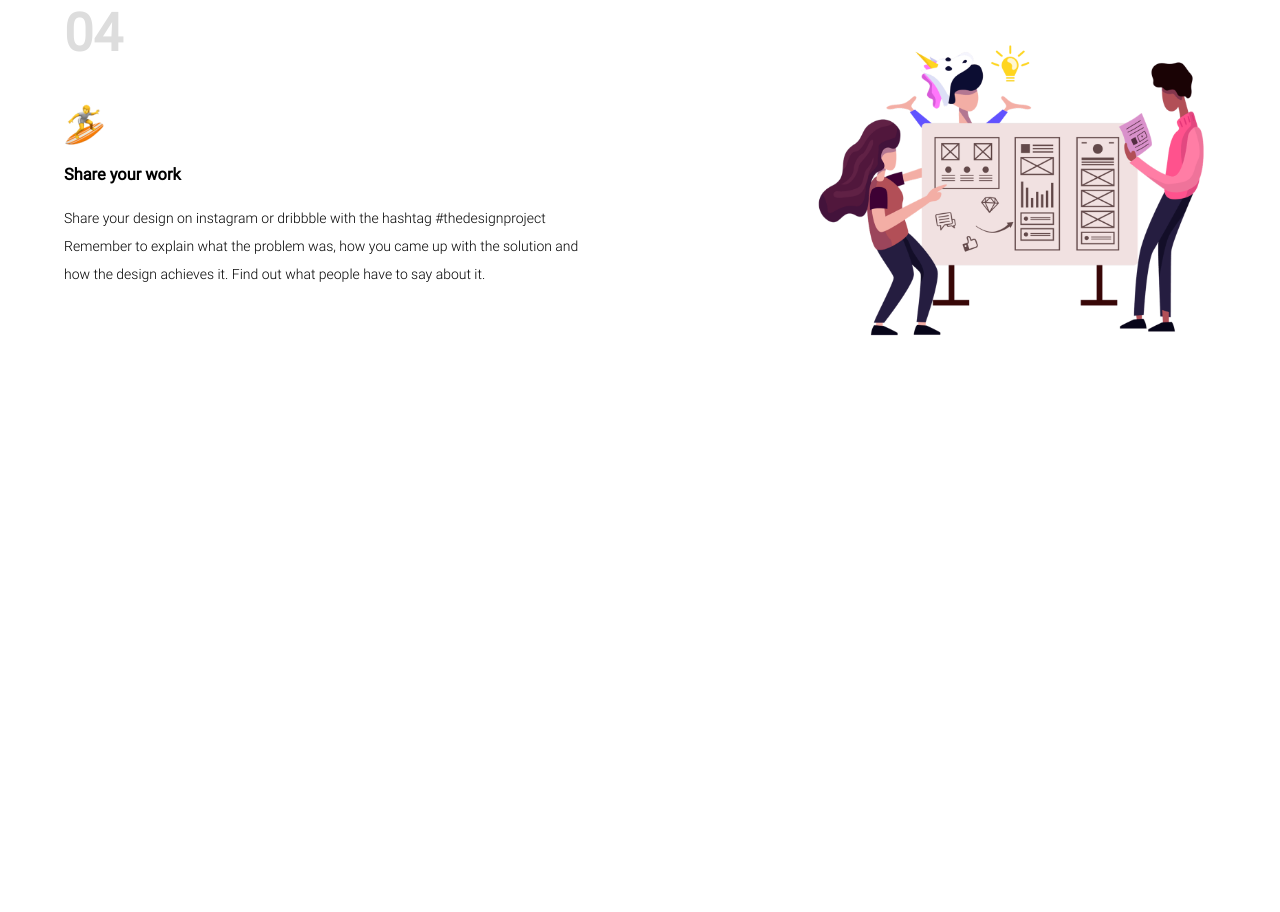
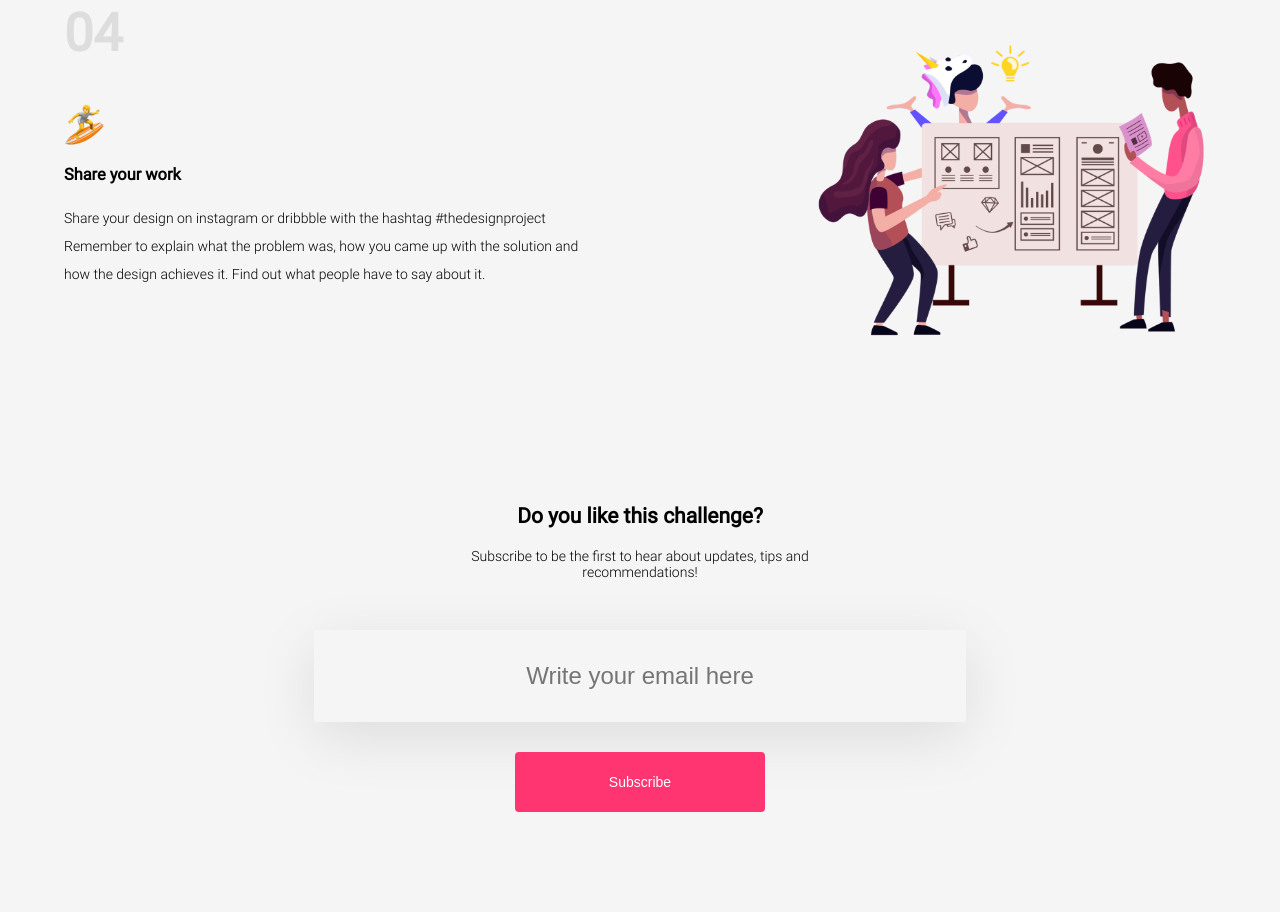
Before and after one commit to ali3a1991/HTML-CSS-Vertiefung_The-Design-Project, a plain HTML site: page index.html in a window 1280 px wide. Shown: the part 4463-5375 px from the top of the page. Before the commit the page ends 4967 px from the top, so only its background shows below. Drawn offline with Linux system fonts and the light colour scheme.

Commit message:
added footer

```diff
--- a/assets/css/style.css
+++ b/assets/css/style.css
@@ -22,6 +22,7 @@
 body{
     font-family: 'Roboto';
     font-size: 14px;
+    background: #F5F5F5;
 }
 
 .font_size12{
@@ -181,3 +182,39 @@ max-width: 35%;
     line-height: 28px;
 }
 /* ====================FOOTER STYLINGS====================*/
+
+footer{
+    text-align: center;
+}
+
+footer p{
+    margin: 20px auto 50px auto;
+    font-family: 'Roboto300';
+    font-size: 14px;
+    width: 340px;
+}
+
+footer input{
+    all: unset;
+    display: block;
+    text-align: center;
+    margin: 10px auto 30px;
+    border: 1px solid #F5F5F5;
+    box-shadow: 0px 15px 60px rgba(12, 14, 31, 0.1);
+    font-family: Arial;
+    font-size: 24px;
+    width: 650px;
+    line-height: 90px;
+    color: #757575;
+}
+
+button{
+    all: unset;
+    width: 250px;
+    font-family: Arial;
+    background-color: #FF3571;
+    line-height: 60px;
+    color: white;
+    margin-bottom: 100px;
+    border-radius: 4px;
+}
--- a/index.html
+++ b/index.html
@@ -117,5 +117,13 @@
             </article>
         </section>
     </main>
+    <footer>
+        <h2>Do you like this challenge?</h2>
+        <p>Subscribe to be the first to hear about updates, tips and
+            recommendations!
+        </p>
+        <input type="text" value="Write your email here">
+        <button>Subscribe</button>
+    </footer>
 </body>
 </html>
```
